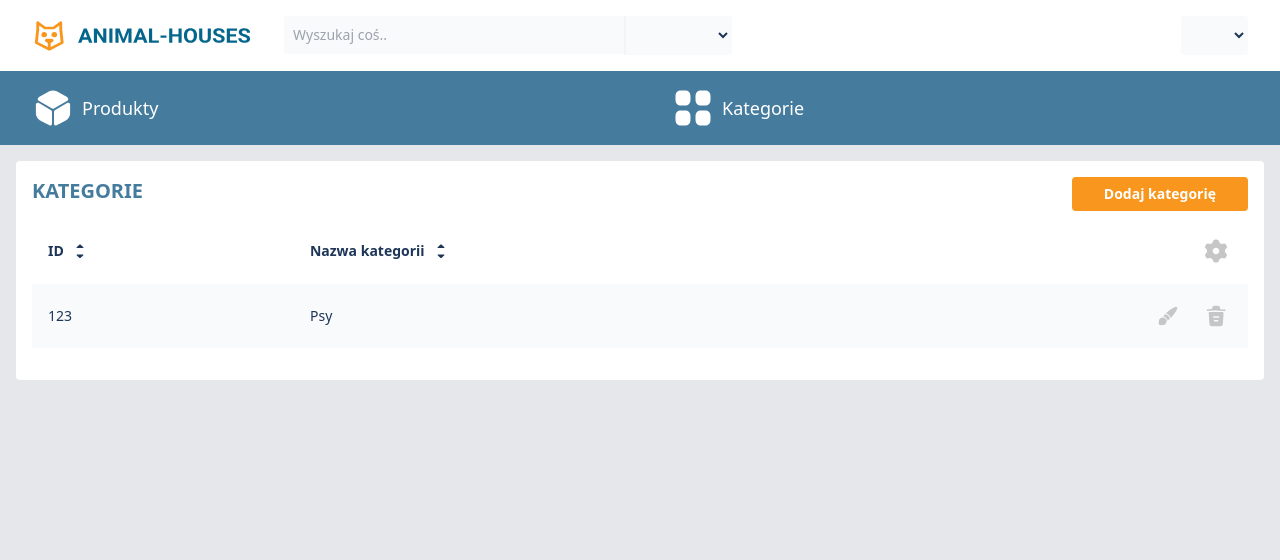
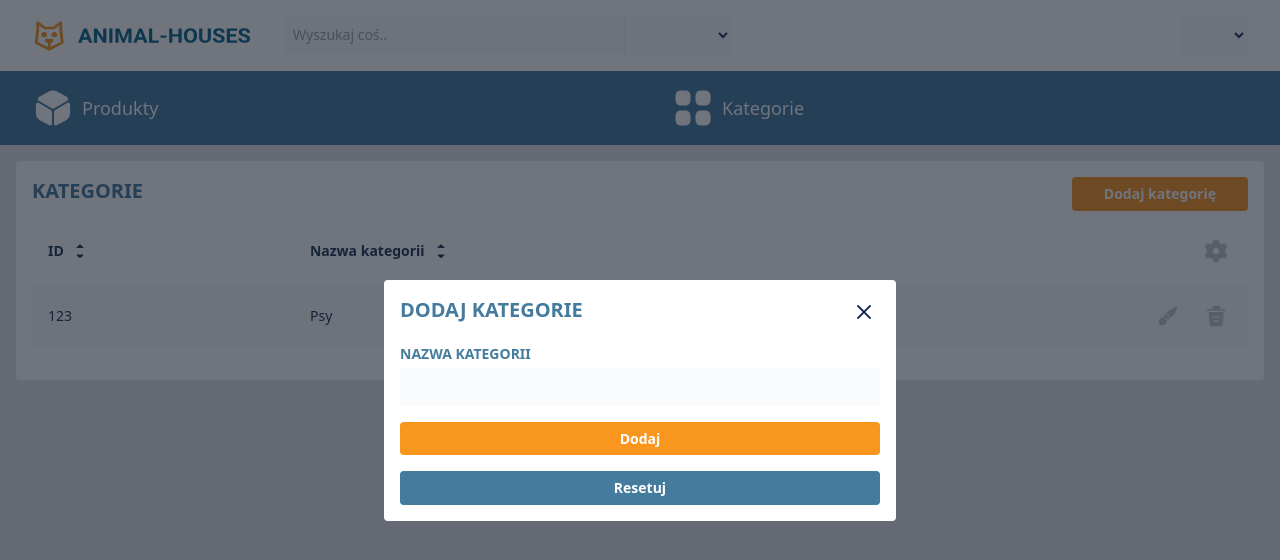
Before and after one commit to hadez0528/yidcation, a Nuxt app: page /categories in a window 1280 px wide. Both pictures are taken after a click on the button "Dodaj kategorię". Shown: the top 560 px of the page. Built offline with nearby package versions, Linux system fonts and the light colour scheme.

Commit message:
feat: create AddCategoryModal component

```diff
--- /dev/null
+++ b/components/AddCategoryForm.vue
@@ -0,0 +1,15 @@
+<template>
+    <Form @submit="onSubmit" :validation-schema="validationSchema" class="flex flex-col gap-4" v-slot="{ resetForm }">
+        <Field type="text" label="Nazwa kategorii" name="name" />
+        <PrimaryButton type="submit">Dodaj</PrimaryButton>
+        <SecondaryButton @click="resetForm">Resetuj</SecondaryButton>
+    </Form>
+</template>
+
+<script setup lang="ts">
+import { Form } from 'vee-validate'
+
+const validationSchema = useCategoryValidationSchema()
+
+const onSubmit = (values) => console.log(values)
+</script>
--- /dev/null
+++ b/components/AddCategoryModal.vue
@@ -0,0 +1,9 @@
+<template>
+    <Modal title="Dodaj kategorie" @close="modal.hide()" :show="!modal.state.value.hidden">
+        <AddCategoryForm />
+    </Modal>
+</template>
+
+<script setup lang="ts">
+const modal = useAddCategoryModal()
+</script>
--- a/components/CategoryBox.vue
+++ b/components/CategoryBox.vue
@@ -2,8 +2,12 @@
     <Box>
         <div class="flex flex-row align-start justify-between">
             <BoxTitle>kategorie</BoxTitle>
-            <PrimaryButton>Dodaj kategorię</PrimaryButton>
+            <PrimaryButton @click="modal.show()">Dodaj kategorię</PrimaryButton>
         </div>
         <CategoryTable class="mt-2" />
     </Box>
 </template>
+
+<script setup lang="ts">
+const modal = useAddCategoryModal()
+</script>
--- /dev/null
+++ b/composables/useAddCategoryModal.ts
@@ -0,0 +1 @@
+export const useAddCategoryModal = () => useModal("addCategoryModal");
--- /dev/null
+++ b/composables/useCategoryValidationSchema.ts
@@ -0,0 +1,9 @@
+import { object, string } from "yup";
+
+export const useCategoryValidationSchema = () =>
+  object({
+    name: string()
+      .min(3, "To pole może mieć minimalnie 3 znaki")
+      .max(20, "To pole może mieć maksymalnie 20 znaków")
+      .required("To pole jest wymagane"),
+  });
--- a/pages/categories.vue
+++ b/pages/categories.vue
@@ -5,6 +5,7 @@
 
     <!-- Modals -->
     <CategoryTableColumnVisibilityModal />
+    <AddCategoryModal />
 </template>
 
 <script setup lang="ts">
```
